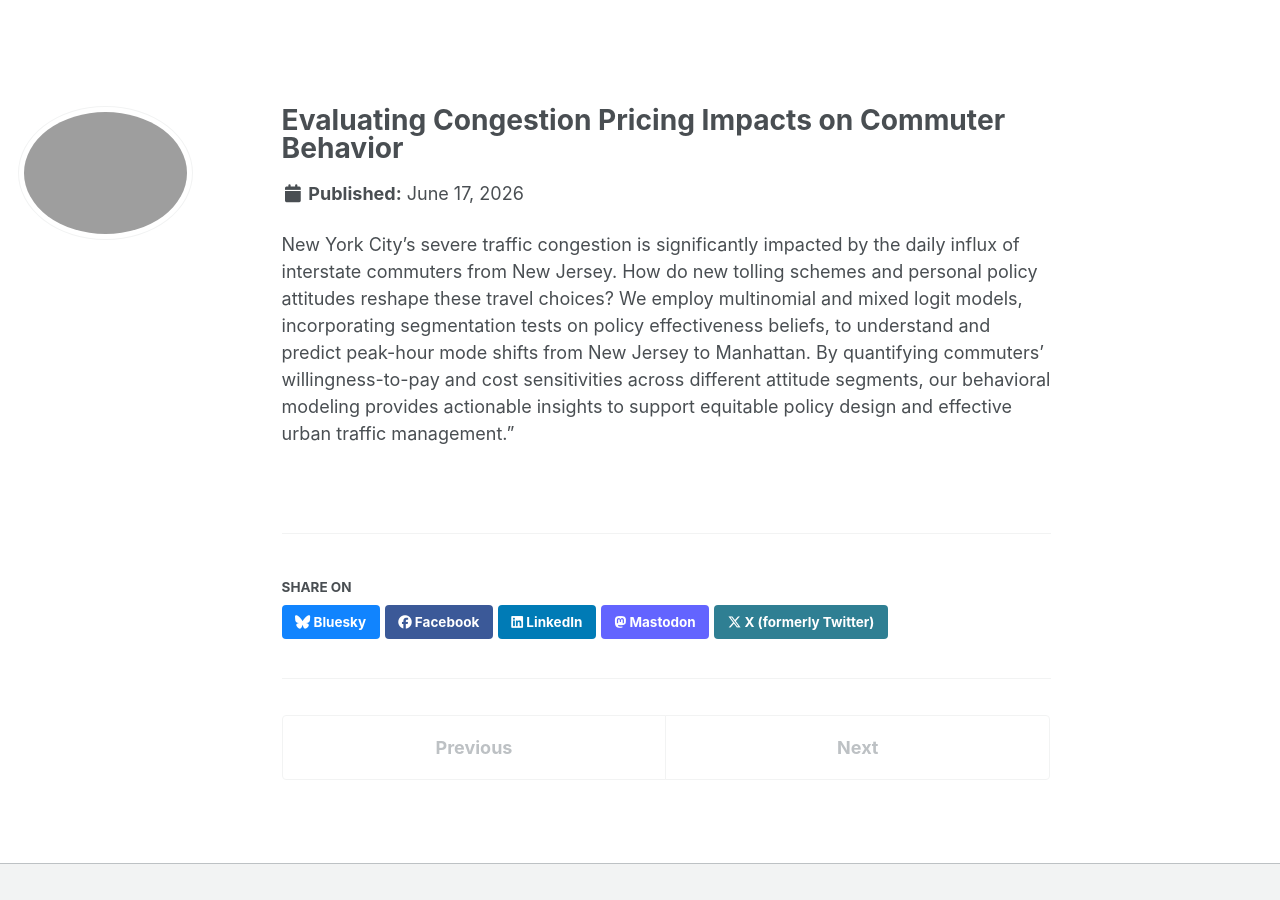
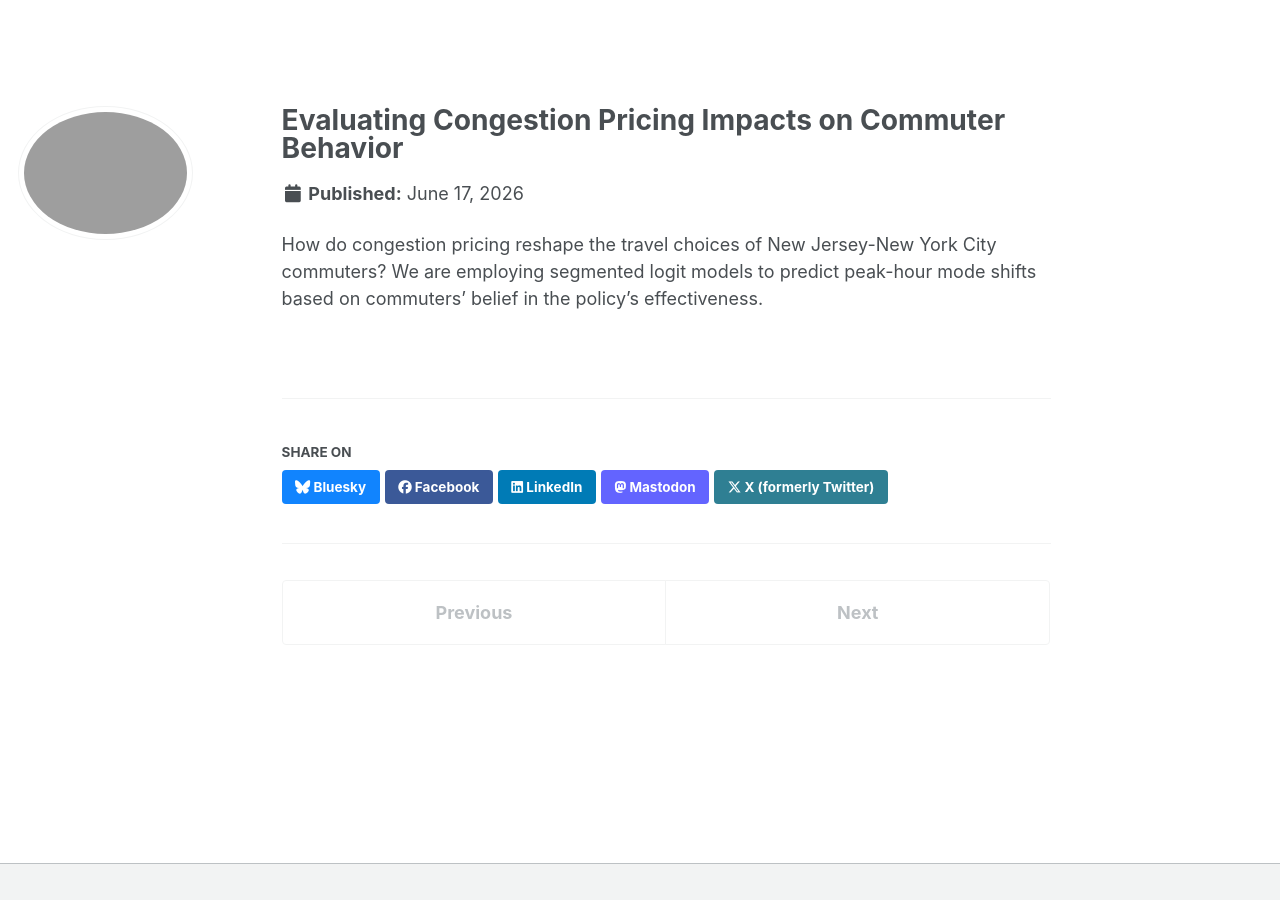
Before and after one commit to Seab0t/Seab0t.github.io, a Jekyll site: the page built from _portfolio/portfolio-1.md, in a window 1280 px wide. Built offline with Jekyll 4.4.1, drawn with Linux system fonts in a browser that asks for light colours; a script bundle is joined from its source files by our own code; library files that are not in the unit come from our copies.

Commit message:
Update portfolio-1.md to clarify research focus
Revised the introduction to focus on congestion pricing and its impact on commuter travel choices, using segmented logit models for analysis.

```diff
--- a/_portfolio/portfolio-1.md
+++ b/_portfolio/portfolio-1.md
@@ -5,4 +5,4 @@ header:
   teaser: https://Seab0t.github.io/images/Congestion.png
 ---
 
-New York City's severe traffic congestion is significantly impacted by the daily influx of interstate commuters from New Jersey. How do new tolling schemes and personal policy attitudes reshape these travel choices? We employ multinomial and mixed logit models, incorporating segmentation tests on policy effectiveness beliefs, to understand and predict peak-hour mode shifts from New Jersey to Manhattan. By quantifying commuters' willingness-to-pay and cost sensitivities across different attitude segments, our behavioral modeling provides actionable insights to support equitable policy design and effective urban traffic management."
+How do congestion pricing reshape the travel choices of New Jersey-New York City commuters? We are employing segmented logit models to predict peak-hour mode shifts based on commuters' belief in the policy's effectiveness.
```
